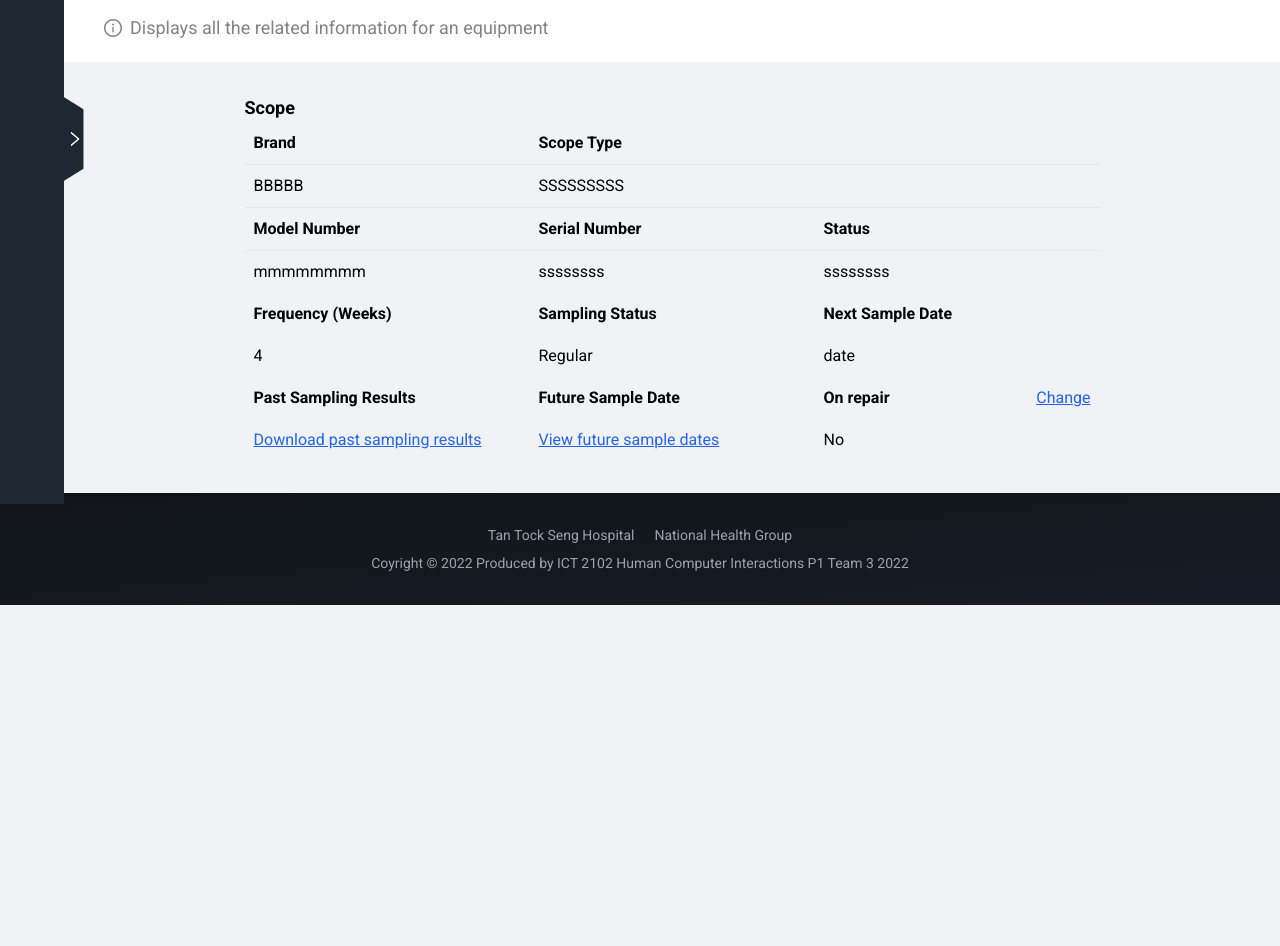
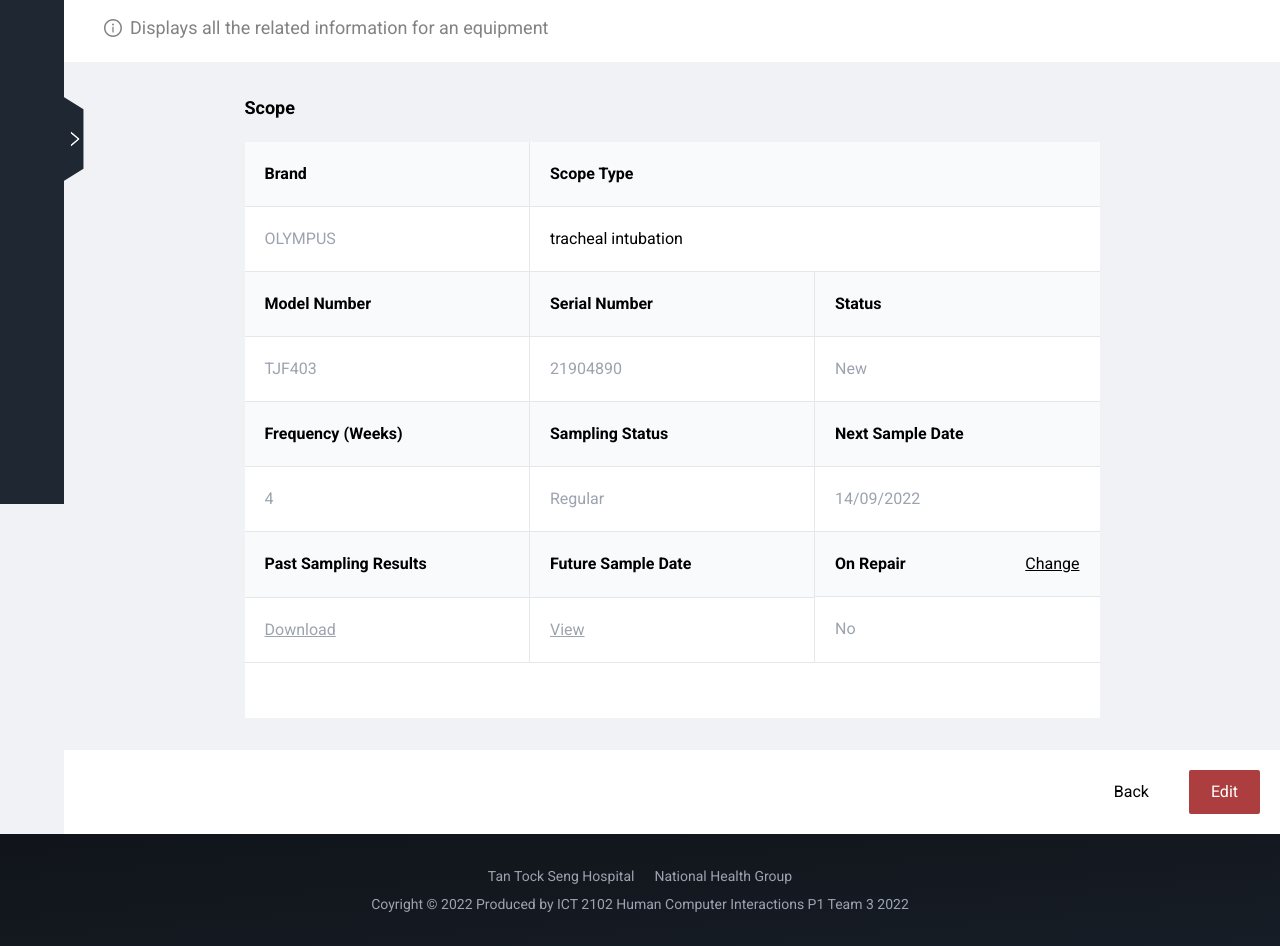
Before and after one commit to bran-donut/tts-ict2012, a Next.js app: page /inventoryDetails in a window 1280 px wide. Shown: the part 360-1306 px from the top of the page. Before the commit the page ends 965 px from the top, so only its background shows below. Built offline with nearby package versions, Linux system fonts and the light colour scheme.

Commit message:
inventory details more functions

```diff
--- a/Constants.js
+++ b/Constants.js
@@ -6,7 +6,7 @@ const icons = getIcons();
 
 export const navItems = [
   {
-    icon: <HomeFilled style={{fontSize: 24}} />,
+    icon: <HomeFilled style={{ fontSize: 24 }} />,
     text: "Home",
     link: "/home",
   },
@@ -219,3 +219,54 @@ export const equipments = [
     sampleDate: "15/09/2022",
   },
 ];
+
+export const pastResults = [
+  {
+    "sampleDate": "15/07/2022",
+    "fluidResultDate": "29/07/2022",
+    "fluidResult": "GROWTH",
+    "fluidResultComments": "",
+    "fluidResultActionTaken": "",
+    "swabResultDate": "30/07/2022",
+    "swabResult": "GROWTH",
+    "swaResultComments": "",
+    "swabResultActionTaken": "",
+    "swabResultRoomPerformed": "Room A"
+  },
+  {
+    "sampleDate": "15/08/2022",
+    "fluidResultDate": "28/08/2022",
+    "fluidResult": "GROWTH",
+    "fluidResultComments": "",
+    "fluidResultActionTaken": "",
+    "swabResultDate": "30/08/2022",
+    "swabResult": "GROWTH",
+    "swaResultComments": "",
+    "swabResultActionTaken": "",
+    "swabResultRoomPerformed": "Room A"
+  },
+  {
+    "sampleDate": "15/09/2022",
+    "fluidResultDate": "29/09/2022",
+    "fluidResult": "NO GROWTH",
+    "fluidResultComments": "",
+    "fluidResultActionTaken": "",
+    "swabResultDate": "30/09/2022",
+    "swabResult": "NO GROWTH",
+    "swaResultComments": "",
+    "swabResultActionTaken": "",
+    "swabResultRoomPerformed": "Room B"
+  },
+  {
+    "sampleDate": "15/10/2022",
+    "fluidResultDate": "28/10/2022",
+    "fluidResult": "NO GROWTH",
+    "fluidResultComments": "",
+    "fluidResultActionTaken": "",
+    "swabResultDate": "30/10/2022",
+    "swabResult": "NO GROWTH INCLUDING ELEVATOR",
+    "swaResultComments": "",
+    "swabResultActionTaken": "",
+    "swabResultRoomPerformed": "Room C"
+  }
+]
--- a/pages/inventoryDetails.js
+++ b/pages/inventoryDetails.js
@@ -1,16 +1,38 @@
+import Link from "next/link";
+import { useEffect, useState } from "react";
+import { DefaultDropdown } from "../components/Dropdown";
 import MainHeader from "../components/MainHeader";
+import PopupMessage, { LoadingMessage, SuccessMessage } from "../components/Modal";
 import SubHeader, { SubHeaderButton } from "../components/SubHeader";
-import { equipments } from "../Constants";
+import { equipments, pastResults } from "../Constants";
 import { exportCSVFile } from "../Helpers";
 import Layout from "../layouts/Layout";
 
 export default function InventoryDetails() {
-    const selectedItem = {
+    const itemSelected = {
+        ...equipments[1],
         type: 'Scope',
-        modelNumber: 'TJF403'
+        samplingStatus: 'Regular',
+        condition: {
+            type: 'Repair',
+            status: 0
+        }
     }
 
-    const handleClickExport = () => {
+    const link = "/inventory?view=" + itemSelected.type;
+
+    const [selectedItem, setSelectedItem] = useState(itemSelected);
+    const [showChangeConditionModal, setShowChangeConditionModal] = useState(false);
+    const [showSuccessModal, setShowSuccessModal] = useState(false);
+    const [showLoadingModal, setShowLoadingModal] = useState(false);
+    const [changeConfirmation, setChangeConfirmation] = useState(false);
+    const [showDropdown, setShowDropdown] = useState(false);
+
+    const {brand, scopeType, type, modelNumber, serialNumber, status, samplingStatus, frequency, sampleDate, condition} = selectedItem;
+
+    const toggleDropdown = () => setShowDropdown(!showDropdown);
+
+    const handleClickExportItems = () => {
         console.log("exporting...");
         let headers = {
             brand: "brand",
@@ -21,69 +43,149 @@ export default function InventoryDetails() {
             frequency: "frequency",
             sampleDate: "sampleDate"
         };
-        exportCSVFile(headers, equipments, '');
+        exportCSVFile(headers, equipments, 'equipments');
     }
+
+    const handleClickExportResults = () => {
+        console.log("exporting...");
+        let headers = {
+            sampleDate: "sampleDate",
+            fluidResultDate: "fluidResultDate",
+            fluidResult: "fluidResult",
+            fluidResultComments: "fluidResultComments",
+            fluidResultActionTaken: "fluidResultActionTaken",
+            swabResultDate: "swabResultDate",
+            swabResult: "swabResult",
+            swaResultComments: "swaResultComments",
+            swabResultActionTaken: "swabResultActionTaken",
+            swabResultRoomPerformed: "swabResultRoomPerformed"
+        };
+        exportCSVFile(headers, pastResults, `${brand}_${modelNumber} Past Sampling Results`);
+    }
+
+    const handleCloseChangeConditionModal = (confirm) => {
+        // close change modal and open loading message
+        setShowChangeConditionModal(false);
+        setChangeConfirmation(confirm);
+        if (confirm) setShowLoadingModal(true);
+    }
+
+    const handleCloseSuccessModal = () => {
+        setShowSuccessModal(false);
+        // toggle status of condition
+        setSelectedItem({
+            ...selectedItem, condition: {
+                ...selectedItem.condition,
+                status: 1 - selectedItem.condition.status,
+            }
+        })
+    }
+
+    useEffect(() => {
+        // display success modal after loading modal is closed
+        if (changeConfirmation && !showLoadingModal) {
+            setShowSuccessModal(true);
+        }
+    }, [changeConfirmation, showLoadingModal])
 
     return (
         <Layout>
             <MainHeader heading="Inventory" description="What would you like to do today?" />
             <SubHeader
                 heading="Equipment Details"
-                smallHeading={[selectedItem.type, selectedItem.modelNumber]}
+                smallHeading={[type, modelNumber]}
                 description="Displays all the related information for an equipment"
                 breadCrumbItems={['Home', 'Inventory', 'Equipment Details']}
-                button={<SubHeaderButton text="Export Item as CSV" onClickAction={handleClickExport} />}
+                button={<SubHeaderButton text="Export Item as CSV" onClickAction={handleClickExportItems} />}
             />
             <div className="bg-tts-background">
                 <div className="max-w-[855px] my-8 m-auto">
-                    <div className="text-lg font-bold">{selectedItem.type}</div>
-                    <table cellPadding="9" className="table-fixed w-full text-left">
+                    <div className="text-lg font-bold mb-5">{type}</div>
+                    <table cellPadding="20" className="table-fixed w-full text-left text-gray-400 bg-white">
                         <tbody>
                             <tr>
-                            <th className="border-b border-gray-200">Brand</th>
-                            <th className="border-b border-gray-200" colSpan="2">Scope Type</th>
+                                <th className="border-b border-r border-gray-200 bg-gray-50 text-black">Brand</th>
+                                {/* <th className="border-b border-gray-200 bg-gray-50 text-black" colSpan="2">Scope Type</th> */}
+                                <th className="border-b border-gray-200 bg-gray-50 text-black">Scope Type</th>
+                                <th className="border-b border-gray-200 bg-gray-50 text-black"></th>
                             </tr>
                             <tr>
-                            <td className="border-b border-gray-200">BBBBB</td>
-                            <td className="border-b border-gray-200" colSpan="2">SSSSSSSSS</td>
+                                <td className="border-b border-r border-gray-200">{brand}</td>
+                                {/* <td className="border-b border-gray-200" colSpan="2">SSSSSSSSS</td> */}
+                                <td className="border-b border-gray-200 text-black">{scopeType}</td>
+                                <td className="border-b border-gray-200 text-black"></td>
                             </tr>
                             <tr>
-                            <th className="border-b border-gray-200">Model Number</th>
-                            <th className="border-b border-gray-200">Serial Number</th>
-                            <th className="border-b border-gray-200">Status</th>
+                                <th className="border-b border-r border-gray-200 bg-gray-50 text-black">Model Number</th>
+                                <th className="border-b border-r border-gray-200 bg-gray-50 text-black">Serial Number</th>
+                                <th className="border-b border-gray-200 bg-gray-50 text-black">Status</th>
                             </tr>
                             <tr>
-                            <td>mmmmmmmm</td>
-                            <td>ssssssss</td>
-                            <td>ssssssss</td>
+                                <td className="border-b border-r border-gray-200">{modelNumber}</td>
+                                <td className="border-b border-r border-gray-200">{serialNumber}</td>
+                                <td className="border-b border-gray-200">{status}</td>
                             </tr>
                             <tr>
-                            <th>Frequency (Weeks)</th>
-                            <th>Sampling Status</th>
-                            <th>Next Sample Date</th>
+                                <th className="border-b border-r border-gray-200 bg-gray-50 text-black">Frequency (Weeks)</th>
+                                <th className="border-b border-r border-gray-200 bg-gray-50 text-black">Sampling Status</th>
+                                <th className="border-b border-gray-200 bg-gray-50 text-black">Next Sample Date</th>
                             </tr>
                             <tr>
-                            <td>4</td>
-                            <td>Regular</td>
-                            <td>date</td>
+                                <td className="border-b border-r border-gray-200">{frequency}</td>
+                                <td className="border-b border-r border-gray-200">{samplingStatus}</td>
+                                <td className="border-b border-gray-200">{sampleDate}</td>
                             </tr>
                             <tr>
-                            <th>Past Sampling Results</th>
-                            <th>Future Sample Date</th>
-                            <th className="flex justify-between">
-                                <span>On repair</span>
-                                <button className="underline text-blue-600 font-normal">Change</button>
+                                <th className="border-b border-r border-gray-200 bg-gray-50 text-black">Past Sampling Results</th>
+                                <th className="border-b border-r border-gray-200 bg-gray-50 text-black">Future Sample Date</th>
+                                <th className="flex justify-between border-b border-gray-200 bg-gray-50 text-black">
+                                    <span>On {condition.type}</span>
+                                    <button className="underline text-tts-blue font-normal" onClick={() => setShowChangeConditionModal(true)}>Change</button>
                                 </th>
                             </tr>
                             <tr>
-                            <td><button className="underline text-blue-600">Download past sampling results</button></td>
-                            <td><button className="underline text-blue-600">View future sample dates</button></td>
-                            <td>No</td>
+                                <td className="border-b border-r border-gray-200">
+                                    <button className="underline text-tts-blue" onClick={handleClickExportResults}>Download</button>
+                                </td>
+                                <td className="border-b border-r border-gray-200 relative">
+                                    <button className="underline text-tts-blue" onClick={toggleDropdown}>View</button>
+                                    {showDropdown && <DefaultDropdown dropItems={pastResults.map(value => value.sampleDate)} />}
+                                </td>
+                                <td className="border-b border-gray-200">{condition.status ? 'Yes' : 'No'}</td>
                             </tr>
+                            <tr className="h-14"></tr>
                         </tbody>
                     </table>
                 </div>
             </div>
+            <div className="flex flex-col items-center justify-end w-full gap-10 px-5 py-5 bg-white md:flex-row">
+                <Link href={link}>
+                    <a className="text-black hover:text-black/80 hover:cursor-pointer hover:underline">Back</a>
+                </Link>
+                <Link href={link + '&action=Edit'}>
+                    <a className="px-5 py-2 text-white transition-colors duration-150 border-2 rounded-sm bg-tts-red hover:bg-tts-red/80 border-tts-red">Edit</a>
+                </Link>
+            </div>
+
+            {showChangeConditionModal &&
+                <PopupMessage
+                    heading={`Set equipment on "${condition.type}"?`}
+                    description={`
+                        ${condition.status ?
+                            `This will resume the tracking of the equipment's sampling schedule until "${condition.type}" is turned on.`
+                            :
+                            `This will pause the tracking of the equipment's sampling schedule until "${condition.type}" is turned off.`
+                        }
+                    `}
+                    leftText="No"
+                    rightText="Yes"
+                    onClickClose={handleCloseChangeConditionModal}
+                />
+            }
+
+            {showLoadingModal && <LoadingMessage onClose={() => setShowLoadingModal(false)} />}
+
+            {showSuccessModal && <SuccessMessage text={'1 Item has been set on ' + condition.type.toLowerCase()} onClose={handleCloseSuccessModal} />}
         </Layout>
     )
 }
```
Lines whose indentation alone changed are shown as unchanged.
